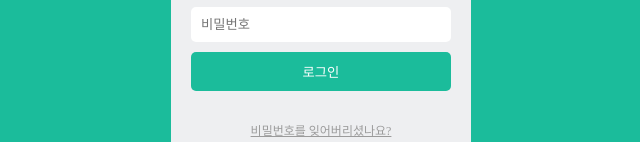
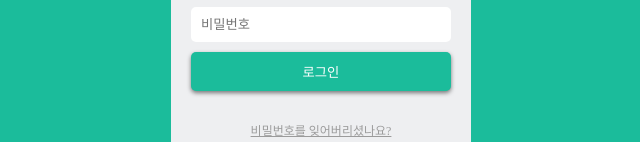
Before and after one commit to son1473/login_page, a plain HTML site: page index.html in a window 1280 px wide. In both pictures the pointer is over the input "로그인". Shown: the part 316-458 px from the top of the page, without its empty margins (319-959 px from the left). Drawn offline with Linux system fonts and the light colour scheme.

Commit message:
Add hover box-shadow on submit_button

```diff
--- a/styles.css
+++ b/styles.css
@@ -33,6 +33,10 @@ input{
 	margin-bottom: 30px;
 }
 
+#submit_btn:hover{
+	box-shadow: 0 2px 4px 0 rgba(0, 0, 0, 0.50);
+}
+
 a{
 	display: block;
 	color: #9b9b9b;
```
